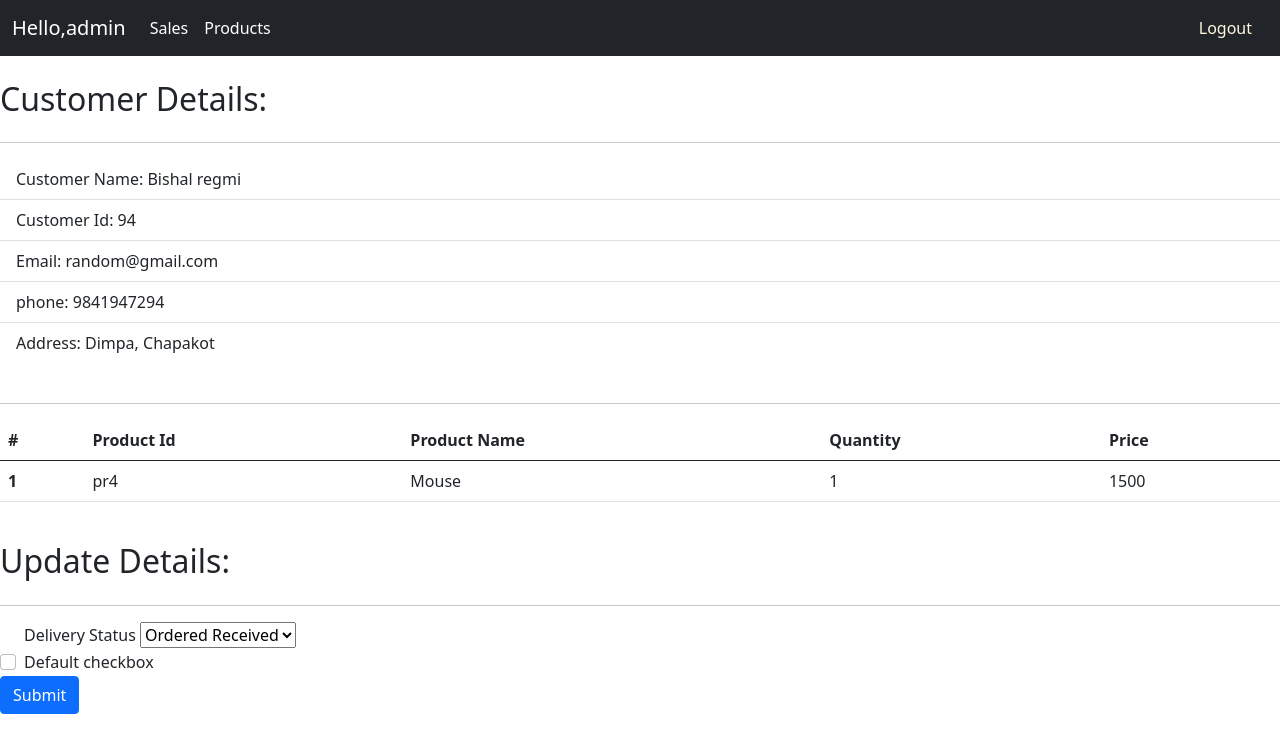
After one commit to regmibishal42/conceptOne, a Django app: page /updateOrder/94 in a window 1280 px wide. The commit adds this page. Shown: the top 753 px of the page. Run offline with Django 3.2, Linux system fonts and the light colour scheme; a user stored in the database is signed in; data comes from the database, SQL or seed files in the repository; both versions use the stored data as it was after the commit.

Commit message:
Order update page and ites views,url created

```diff
--- a/shop/templates/admin/base1.html
+++ b/shop/templates/admin/base1.html
@@ -7,6 +7,9 @@
     <link href="https://cdn.jsdelivr.net/npm/bootstrap@5.0.1/dist/css/bootstrap.min.css" rel="stylesheet" integrity="sha384-+0n0xVW2eSR5OomGNYDnhzAbDsOXxcvSN1TPprVMTNDbiYZCxYbOOl7+AMvyTG2x" crossorigin="anonymous">
 
     <title>{% block title %}{% endblock title %}</title>
+    <style>
+      {% block style %}{% endblock style %}
+    </style>
 
   </head>
   <body>
--- a/shop/templates/admin/dashboard.html
+++ b/shop/templates/admin/dashboard.html
@@ -45,6 +45,8 @@
 					<td>{{order.orderDate}}</td>
 					<td>{{order.orderStatus}}</td>
 					<td>{{order.paymentStatus}}</td>
+					<td><a href='updateOrder/{{order.order_id}}'>Update</a></td>
+					<td><a href=''>Delete</a></td>
 				</tr>
 				{% endfor %}
 
--- /dev/null
+++ b/shop/templates/admin/orderUpdate.html
@@ -0,0 +1,69 @@
+{% extends 'admin/base1.html' %}
+
+{% block title %}update Order{% endblock title %}
+
+{% block body %}
+
+<br>
+<div class="row g-0">
+  <div class="col-sm-12 col-md-12"><b><h2>Customer Details:<h2></b></div>
+</div>
+<hr>
+<ul class="list-group list-group-flush">
+  <li class="list-group-item">Customer Name: {{orders.name}}</li>
+  <li class="list-group-item">Customer Id: {{orders.order_id}}</li>
+  <li class="list-group-item">Email: {{orders.email}}</li>
+  <li class="list-group-item">phone: {{orders.phone}}</li>
+  <li class="list-group-item">Address: {{orders.address}}</li>
+</ul>
+<br>
+<hr>
+
+<table class="table">
+  <thead>
+    <tr>
+      <th scope="col">#</th>
+      <th scope="col">Product Id</th>
+      <th scope="col">Product Name</th>
+      <th scope="col">Quantity</th>
+      <th scope="col">Price</th>
+    </tr>
+  </thead>
+  <tbody>
+  {% for key,value in orderedItems.items %}
+    <tr>
+      <th scope="row">1</th>
+      <td>{{key}}</td>
+      <td>{{value.1}}</td>
+      <td>{{value.0}}</td>
+      <td>{{value.2}}</td>
+    </tr>
+    {% endfor %}
+  </tbody>
+</table>
+
+<br>
+<div class="row g-0">
+  <div class="col-sm-12 col-md-12"><b><h2>Update Details:<h2></b></div>
+</div>
+<hr>
+
+<form>
+<div class='form-check'>
+<label for="cars">Delivery Status</label>
+  <select id="delivery" name="delivery">
+    <option value="volvo">Ordered Received</option>
+    <option value="saab">Saab</option>
+    <option value="fiat">Fiat</option>
+  </select>
+</div>
+<div class="form-check">
+  <input class="form-check-input" type="checkbox" value="" id="defaultCheck1">
+  <label class="form-check-label" for="defaultCheck1">
+    Default checkbox
+  </label>
+</div>
+  <button type="submit" class="btn btn-primary">Submit</button>
+</form>
+
+{% endblock body %}
--- a/shop/urls.py
+++ b/shop/urls.py
@@ -20,6 +20,7 @@ urlpatterns = [
  path('home',views.home,name='home'),
  path('viewProducts',views.viewProducts,name="viewProducts"),
  path('addProducts',views.addProducts,name='addProducts'),
+ path('updateOrder/<int:o_id>',views.updateOrder,name='updateOrder'),
 
 
 
--- a/shop/views.py
+++ b/shop/views.py
@@ -1,4 +1,5 @@
 import json
+import simplejson
 from django.contrib.messages.api import success
 from django.db.models.fields import NullBooleanField
 import requests
@@ -243,3 +244,17 @@ def viewProducts(request):
 @login_required
 def addProducts(request):
     return render(request,'admin/addProducts.html')
+
+
+@login_required
+def updateOrder(request,o_id):
+    orders = Orders.objects.get(order_id=o_id)
+    js = json.loads(orders.items_json)
+    orderedItems = dict(js)
+    print(type(orderedItems),js)
+    context ={'orders':orders,'orderedItems':orderedItems}
+    products = {}
+    for item in orderedItems:
+        #products[]
+        print(orderedItems[item][1])
+    return render(request,'admin/orderUpdate.html',context)
```
Also changed, not shown: shop/templates/admin/viewProducts.html (+7 -0 lines), db.sqlite3.
